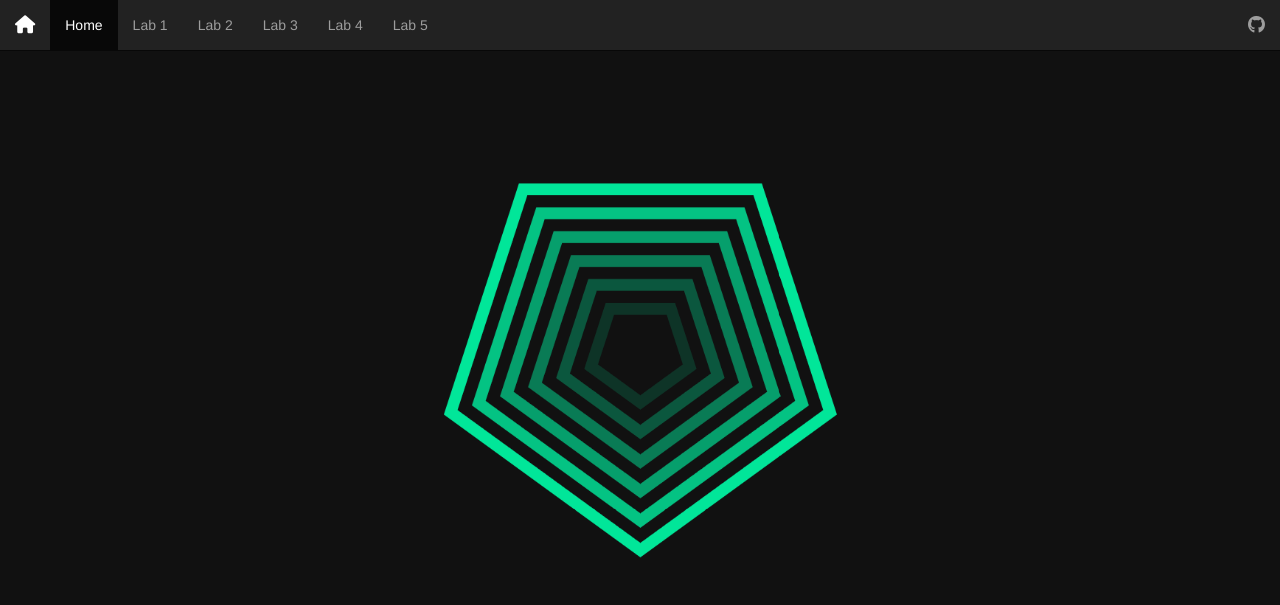
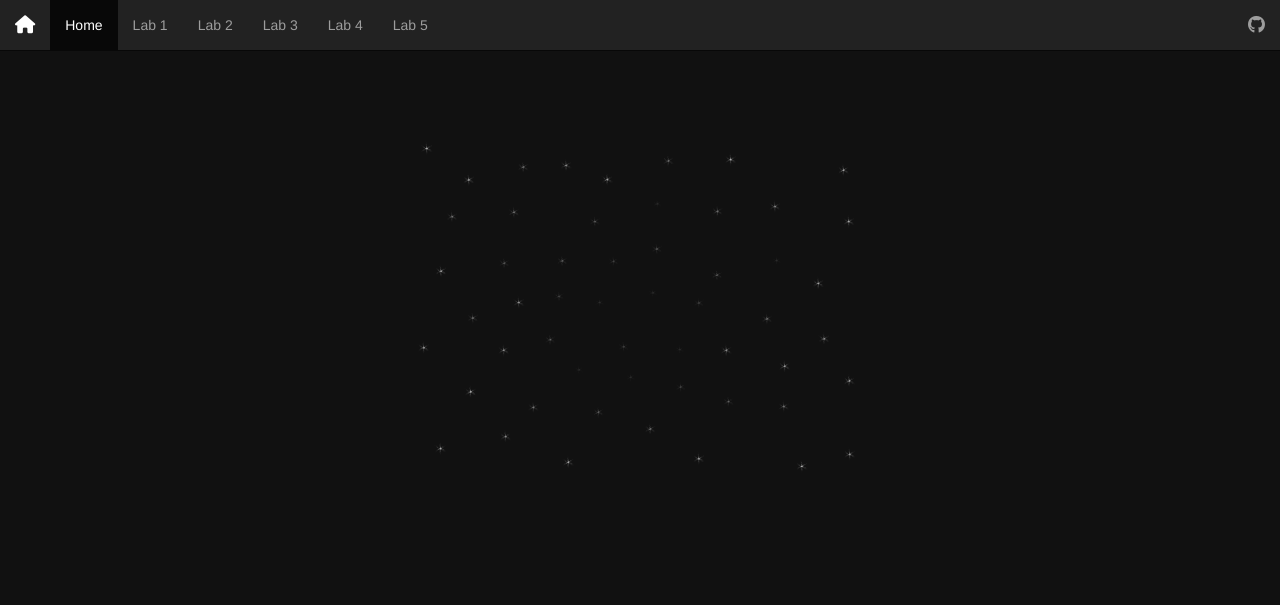
Before and after one commit to trandaniel/cps630labs, a PHP site: page / in a window 1280 px wide. Shown: the top 605 px of the page. Run offline with PHP 8.4, Linux system fonts and the light colour scheme; some libraries are stand-ins or nearby versions.

Commit message:
replacing assets on landing

```diff
--- a/assets/style/style.css
+++ b/assets/style/style.css
@@ -10,9 +10,6 @@
   width: 100%;
 }
 
-button:hover {
-  background: #00FFAA;
-}
 
 .container {
   position: relative;
@@ -34,40 +31,23 @@
 .layer:nth-child(1) {
   opacity: 0.15;
 }
-.layer:nth-child(1) button {
-  -webkit-transform: rotate(150deg);
-}
 
 .layer:nth-child(2) {
   opacity: 0.30;
-}
-.layer:nth-child(2) button {
-  -webkit-transform: rotate(120deg);
 }
 
 .layer:nth-child(3) {
   opacity: 0.45;
 }
-.layer:nth-child(3) button {
-  -webkit-transform: rotate(90deg);
-}
 
 .layer:nth-child(4) {
   opacity: 0.60;
-}
-.layer:nth-child(4) button {
-  -webkit-transform: rotate(60deg);
 }
 
 .layer:nth-child(5) {
   opacity: 0.75;
 }
-.layer:nth-child(5) button {
-  -webkit-transform: rotate(30deg);
-}
 
 .layer:nth-child(6) {
   opacity: 0.90;
 }
-.layer:nth-child(6) button {
-}
--- a/index.php
+++ b/index.html
@@ -2,6 +2,8 @@
 <html>
   <head>
     <meta charset="utf-8">
+    <meta name="apple-mobile-web-app-capable" content="yes">
+  	<meta name="viewport" content="width=device-width, initial-scale=1, maximum-scale=1, user-scalable=no">
     <title>CPS630 Labs | Daniel Tran</title>
     <link rel="stylesheet" href="https://maxcdn.bootstrapcdn.com/bootstrap/3.3.7/css/bootstrap.min.css" integrity="sha384-BVYiiSIFeK1dGmJRAkycuHAHRg32OmUcww7on3RYdg4Va+PmSTsz/K68vbdEjh4u" crossorigin="anonymous">
     <link rel="stylesheet" href="assets/style/style.css">
@@ -26,19 +28,19 @@
           </ul>
         </div>
         <ul class="nav navbar-nav navbar-right">
-          <li><a href="#"><i class="fa fa-github fa-lg" aria-hidden="true"></i></a></li>
+          <li><a href="http://www.github.com/trandaniel" target="_blank"><i class="fa fa-github fa-lg" aria-hidden="true"></i></a></li>
         </ul>
       </div>
     </nav>
     <!-- END NAVBAR -->
     <div id="container" class="container">
   		<ul id="scene" class="scene">
-  			<li class="layer" data-depth="1.00"><img src="assets/images/layer1.png"></li>
-  			<li class="layer" data-depth="0.80"><img src="assets/images/layer2.png"></li>
-  			<li class="layer" data-depth="0.60"><img src="assets/images/layer3.png"></li>
-  			<li class="layer" data-depth="0.40"><img src="assets/images/layer4.png"></li>
-  			<li class="layer" data-depth="0.20"><img src="assets/images/layer5.png"></li>
-  			<li class="layer" data-depth="0.00"><img src="assets/images/layer6.png"></li>
+  			<li class="layer" data-depth="1.00"><img src="assets/images/6.png"></li>
+  			<li class="layer" data-depth="0.80"><img src="assets/images/5.png"></li>
+  			<li class="layer" data-depth="0.60"><img src="assets/images/4.png"></li>
+  			<li class="layer" data-depth="0.40"><img src="assets/images/3.png"></li>
+  			<li class="layer" data-depth="0.20"><img src="assets/images/2.png"></li>
+  			<li class="layer" data-depth="0.00"><img src="assets/images/1.png"></li>
   		</ul>
   	</div>
   <script>
--- a/lab1/aboutMe.html
+++ b/lab1/aboutMe.html
@@ -8,7 +8,8 @@
 <body>
   <main>
     <nav>
-      <a href="index.html">HOME</a> |
+      <a href="../index.html">HOME</a> |
+      <a href="index.html">LAB 1</a> |
       <a href="#" class = "current">ABOUT ME</a> |
       <a href="tech.html">TECH</a>
     </nav>
--- a/lab1/index.html
+++ b/lab1/index.html
@@ -8,7 +8,8 @@
 <body>
   <main>
     <nav>
-      <a href="#" class = "current">HOME</a> |
+      <a href="../index.html">HOME</a> |
+      <a href="#" class = "current">LAB 1</a> |
       <a href="aboutMe.html">ABOUT ME</a> |
       <a href="tech.html">TECH</a>
     </nav>
--- a/lab1/tech.html
+++ b/lab1/tech.html
@@ -8,7 +8,8 @@
 <body>
   <main>
     <nav>
-      <a href="index.html">HOME</a> |
+      <a href="../index.html">HOME</a> |
+      <a href="index.html">LAB 1</a> |
       <a href="aboutMe.html">ABOUT ME</a> |
       <a href="#" class = "current">TECH</a>
     </nav>
```
Also changed, not shown: assets/images/1.png (added), assets/images/2.png (added), assets/images/3.png (added), assets/images/4.png (added), assets/images/5.png (added), assets/images/6.png (added).
